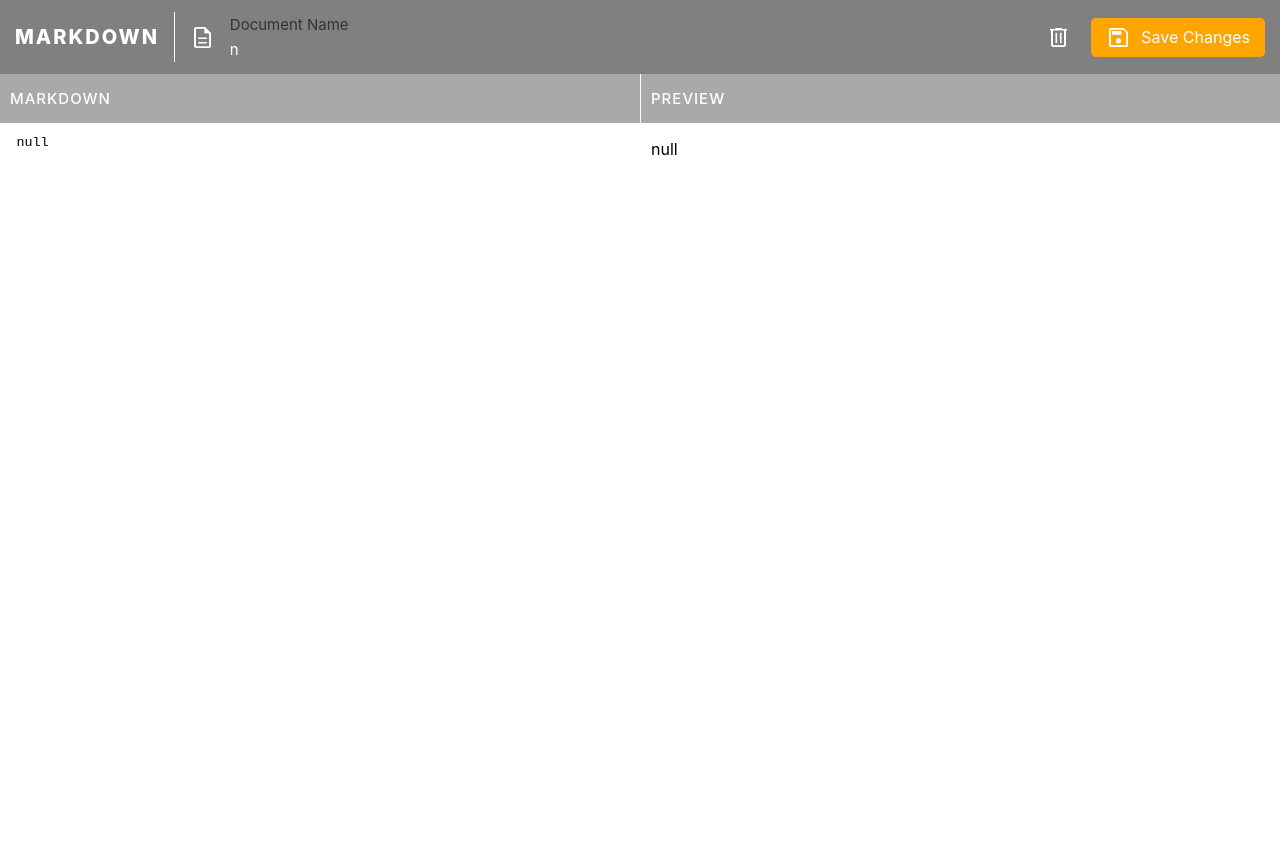
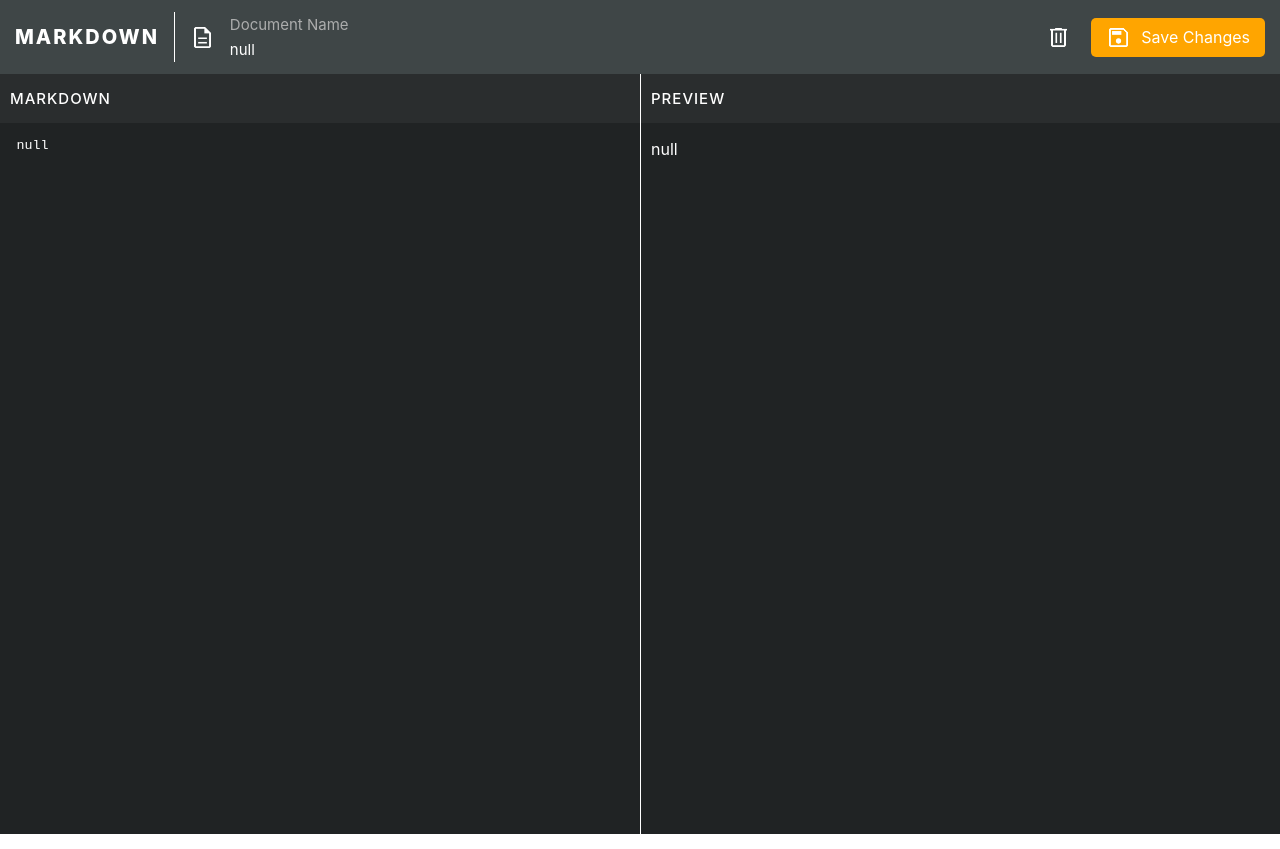
Before and after one commit to chris-base/browser-markdown-editor, a React (Create React App) app: page / in a window 1280 px wide. Built offline with nearby package versions, Linux system fonts and the light colour scheme.

Commit message:
fixed styling/fixed localstorage/fixed file reading

```diff
--- a/src/App.css
+++ b/src/App.css
@@ -1,11 +1,14 @@
 .App {
   text-align: center;
+  background-color: white;
+  margin-bottom: 0;
 }
 
 #editPreviewContainer {
   display: flex;
   justify-content: space-between;
-  height: 90vh;
+  height: 95vh;
+  margin-bottom: 0;
 }
 
 #editFilePreviewContainer {
@@ -13,6 +16,7 @@
   height: 100%;
   margin-top: 0;
   margin-right: 0.5px;
+  margin-bottom: 0;
   -webkit-box-sizing: border-box;
   -moz-box-sizing: border-box;
   box-sizing: border-box;
@@ -23,6 +27,7 @@
   height: 100%;
   margin-top: 0;
   margin-left: 0.5px;
+  margin-bottom: 0;
   -webkit-box-sizing: border-box;
   -moz-box-sizing: border-box;
   box-sizing: border-box;
--- a/src/App.js
+++ b/src/App.js
@@ -7,9 +7,10 @@ import FilePreviewComponent from "./Components/FilePreviewComponent";
 
 function App() {
   const [uploadFileVisible, setUploadFileVisible] = useState(false);
-  const [currFile, setCurrFile] = useState(localStorage.getItem("currFile"));
+  const [currFile, setCurrFile] = useState([localStorage.getItem("currFileName"), localStorage.getItem("currFile")]);
 
-  localStorage.setItem("currFile", currFile);
+  localStorage.setItem("currFile", currFile[1]);
+  localStorage.setItem("currFileName", currFile[0]);
 
   const uploadButtonRef = useRef(null);
 
@@ -21,15 +22,15 @@ function App() {
         <></>
       )}
 
-      <HeaderComponent setUploadFileVisible={setUploadFileVisible} uploadButtonRef={uploadButtonRef} currFile={currFile} />
+      <HeaderComponent setUploadFileVisible={setUploadFileVisible} uploadButtonRef={uploadButtonRef} currFile={currFile[0]} />
 
       <div id='editPreviewContainer'>
         <div id='editFilePreviewContainer'>
-          <EditFileComponent currFile={currFile} />
+          <EditFileComponent currFile={currFile[1]} />
         </div>
 
         <div id='filePreviewContainer'>
-          <FilePreviewComponent currFile={currFile} />
+          <FilePreviewComponent currFile={currFile[1]} />
         </div>
       </div>
     </div>
--- a/src/Components/EditFileComponent.js
+++ b/src/Components/EditFileComponent.js
@@ -1,8 +1,12 @@
-import { useState } from "react";
+import { useState, useEffect } from "react";
 import "../Styles/EditFileStyles.css";
 
 const EditFileComponent = ({ currFile }) => {
   const [editFileText, setEditFileText] = useState(currFile);
+
+  useEffect(() => {
+    setEditFileText(currFile);
+  }, [currFile]);
 
   return (
     <div id='editFileContainer'>
--- a/src/Components/HeaderComponent.js
+++ b/src/Components/HeaderComponent.js
@@ -22,7 +22,7 @@ const HeaderComponent = ({ setUploadFileVisible, uploadButtonRef, currFile }) =>
           ></div>
           <div id='currFileInfoContainer'>
             <p id='currFileTitleText'>Document Name</p>
-            <p id='currFileNameText'>{currFile ? currFile[0] : "No File Uploaded"}</p>
+            <p id='currFileNameText'>{currFile ? currFile : "No File Uploaded"}</p>
           </div>
         </div>
 
--- a/src/Components/UploadFileComponent.js
+++ b/src/Components/UploadFileComponent.js
@@ -21,7 +21,6 @@ const UploadFileComponent = ({ setUploadFileVisible, uploadButtonRef, setCurrFil
 
   const handleOnChangeFile = (e) => {
     const file = e.target.files[0];
-    console.log(file);
 
     if (file.type === "text/markdown") {
       let reader = new FileReader();
@@ -29,8 +28,7 @@ const UploadFileComponent = ({ setUploadFileVisible, uploadButtonRef, setCurrFil
       reader.readAsText(file);
 
       reader.onload = function () {
-        console.log(reader.result);
-        setCurrFile(reader.result);
+        setCurrFile([file.name, reader.result]);
       };
 
       reader.onerror = function () {
--- a/src/Styles/EditFileStyles.css
+++ b/src/Styles/EditFileStyles.css
@@ -1,10 +1,12 @@
 #editFileContainer {
   width: 100%;
   height: 100%;
+  margin-bottom: 0;
+  background-color: #202324;
 }
 
 #editFileHeader {
-  background-color: darkgrey;
+  background-color: #2a2d2e;
   /* height: 20px; */
   display: flex;
   align-items: center;
@@ -26,11 +28,13 @@
   width: 98%;
   height: 95%;
   resize: none;
-  line-height: 1.5;
+  line-height: 2;
   margin: 0;
   outline: none;
   border: none;
-  padding: 10px;
+  padding: 10px 10px 30px 10px;
+  color: white;
+  background-color: transparent;
   -webkit-box-sizing: border-box;
   -moz-box-sizing: border-box;
   box-sizing: border-box;
--- a/src/Styles/FilePreviewStyles.css
+++ b/src/Styles/FilePreviewStyles.css
@@ -1,10 +1,12 @@
 #filePreviewContainer {
   width: 100%;
   height: 100%;
+  margin-bottom: 0;
+  background-color: #202324;
 }
 
 #filePreviewHeader {
-  background-color: darkgrey;
+  background-color: #2a2d2e;
   /* height: 20px; */
   display: flex;
   align-items: center;
@@ -23,13 +25,14 @@
 }
 
 #markdownContainer {
-  height: 100%;
+  height: 95%;
   display: flex;
   flex-direction: column;
   text-align: left;
   scroll-behavior: smooth;
   overflow: scroll;
-  padding: 0 10px;
+  padding: 0 10px 30px 10px;
+  color: white;
   -webkit-box-sizing: border-box;
   -moz-box-sizing: border-box;
   box-sizing: border-box;
--- a/src/Styles/HeaderStyles.css
+++ b/src/Styles/HeaderStyles.css
@@ -1,6 +1,6 @@
 #mainHeaderContainer {
   display: flex;
-  background-color: grey;
+  background-color: #3f4647;
   color: white;
   align-items: center;
   margin-bottom: 0;
@@ -56,7 +56,7 @@
 }
 
 #currFileTitleText {
-  color: #333333;
+  color: #acadad;
   margin-bottom: 3px;
   font-size: 15px;
 }
```
